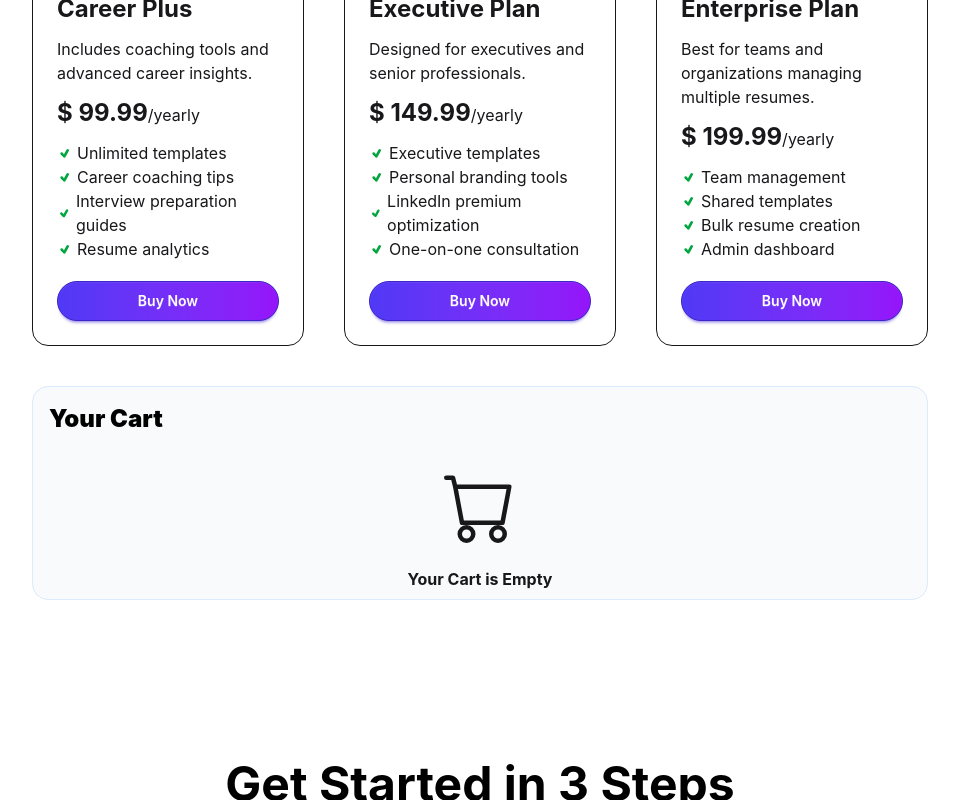
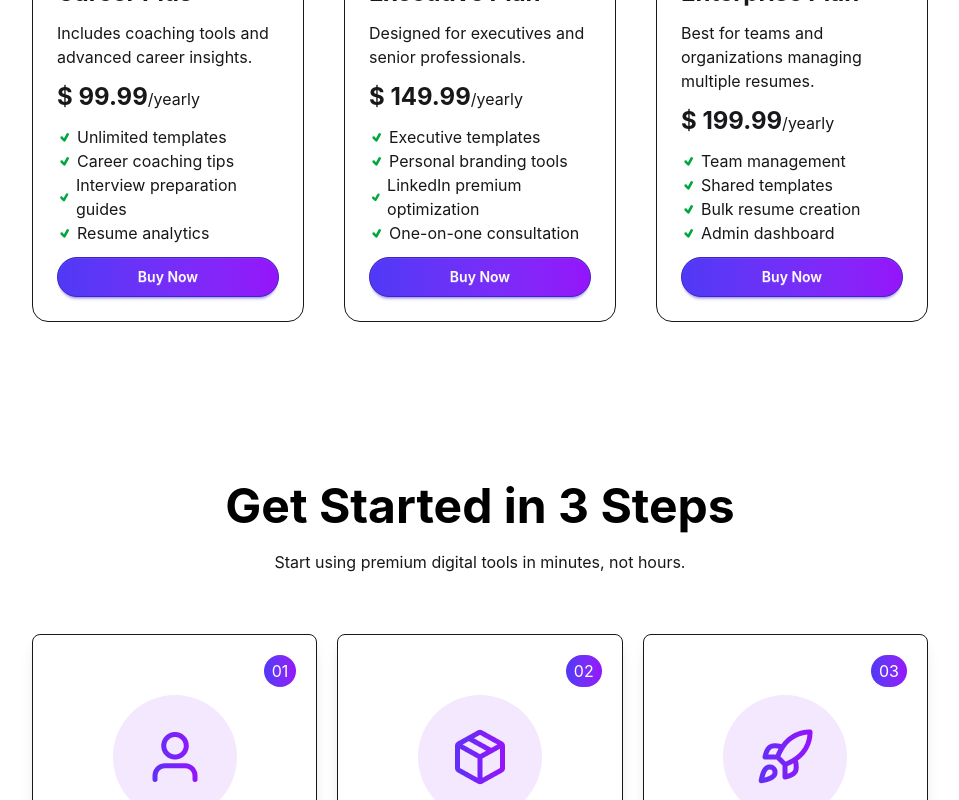
Before and after one commit to ShahidullahBD/assignment-6-by-shahidullah, a React (Vite) app: page / in a window 1280 px wide. Shown: the part 2709-3509 px from the top of the page, without its empty margins (160-1119 px from the left). Built offline with nearby package versions, Linux system fonts and the light colour scheme.

Commit message:
almost finally complete

```diff
--- a/src/Components/MainSection/Cart.jsx
+++ b/src/Components/MainSection/Cart.jsx
@@ -2,17 +2,17 @@ import React, { useState } from 'react';
 import { TiTick } from 'react-icons/ti';
 import { toast } from 'react-toastify';
 
-const Cart = ({plan, purchesCarts, setPurchesCarts }) => {
+const Cart = ({ plan, purchesCarts, setPurchesCarts }) => {
 
     const bgLinear = 'bg-linear-to-r from-[#4F39F6] to-[#9514FA]';
     const [isBuyNow, setIsBuyNow] = useState(false);
 
-    const handleBuyNow = ()=> {
+    const handleBuyNow = () => {
         setIsBuyNow(true);
 
         const isBuyNow = purchesCarts.find((item) => item.id === plan.id)
 
-        if(isBuyNow){
+        if (isBuyNow) {
             toast.error('This Product already added')
             return
         }
@@ -49,8 +49,10 @@ const Cart = ({plan, purchesCarts, setPurchesCarts }) => {
                         <p>{plan.features[3]}</p>
                     </div>
                 </div>
+                <div className='flex flex-col'>
                     <button onClick={handleBuyNow}
-                            className={`${bgLinear} btn btn-primary w-full rounded-full mt-2 text-white`}>{isBuyNow? "Purchased" : "Buy Now"}</button>
+                        className={`${bgLinear} btn btn-primary w-full rounded-full mt-auto text-white`}>{isBuyNow ? "Purchased" : "Buy Now"}</button>
+                </div>
             </div>
         </div>
     );
--- a/src/Components/MainSection/MainSectionCart.jsx
+++ b/src/Components/MainSection/MainSectionCart.jsx
@@ -13,10 +13,10 @@ const MainSectionCart = ({ plansPromise, purchesCarts, setPurchesCarts }) => {
     return (
         <div className=''>
             <div className='flex items-center justify-center text-xl font-bold'>
-                <button onClick={()=> setActiveTeb('Products')}
-                className={`btn ${activeTab==='Products'? 'btn btn-primary' : 'btn btn-outline'} rounded-l-full`}>Products</button>
-                <button onClick={()=> setActiveTeb('Cart')}
-                className={`btn ${activeTab==='Cart'? 'btn btn-primary' : 'btn btn-outline'} rounded-r-full`}
+                <button onClick={() => setActiveTeb('Products')}
+                    className={`btn ${activeTab === 'Products' ? 'btn btn-primary' : 'btn btn-outline'} rounded-l-full`}>Products</button>
+                <button onClick={() => setActiveTeb('Cart')}
+                    className={`btn ${activeTab === 'Cart' ? 'btn btn-primary' : 'btn btn-outline'} rounded-r-full`}
                 >Carts ({purchesCarts.length})</button>
             </div>
 
@@ -28,13 +28,14 @@ const MainSectionCart = ({ plansPromise, purchesCarts, setPurchesCarts }) => {
                 }
             </div>}
 
-            {purchesCarts.length===0 &&  <div className='w-[70%] mx-auto my-5'>
-                <EmptyCart/>
-            </div>
-            }
 
-           {activeTab === "Cart" && <div>
-                <PurchesedCart purchesCarts={purchesCarts} setPurchesCarts={setPurchesCarts}/>
+
+            {activeTab === "Cart" && <div>
+                {purchesCarts.length === 0 && <div className='w-[70%] mx-auto my-5'>
+                    <EmptyCart />
+                </div>
+                }
+                <PurchesedCart purchesCarts={purchesCarts} setPurchesCarts={setPurchesCarts} />
             </div>}
 
         </div>
--- a/src/Components/MainSection/PurchesedCart.jsx
+++ b/src/Components/MainSection/PurchesedCart.jsx
@@ -7,7 +7,12 @@ const PurchesedCart = ({purchesCarts, setPurchesCarts}) => {
 
     const totalPrice = purchesCarts.reduce((sum, item) => sum + item.price, 0)
 
+
     const handlePayment = () => {
+        if(purchesCarts.length === 0){
+            toast.error('You not purchase any plan yet');
+            return;
+        }
         setPurchesCarts([])
         toast.success('Payment Successful')
     }
```
Lines whose indentation alone changed are shown as unchanged.
